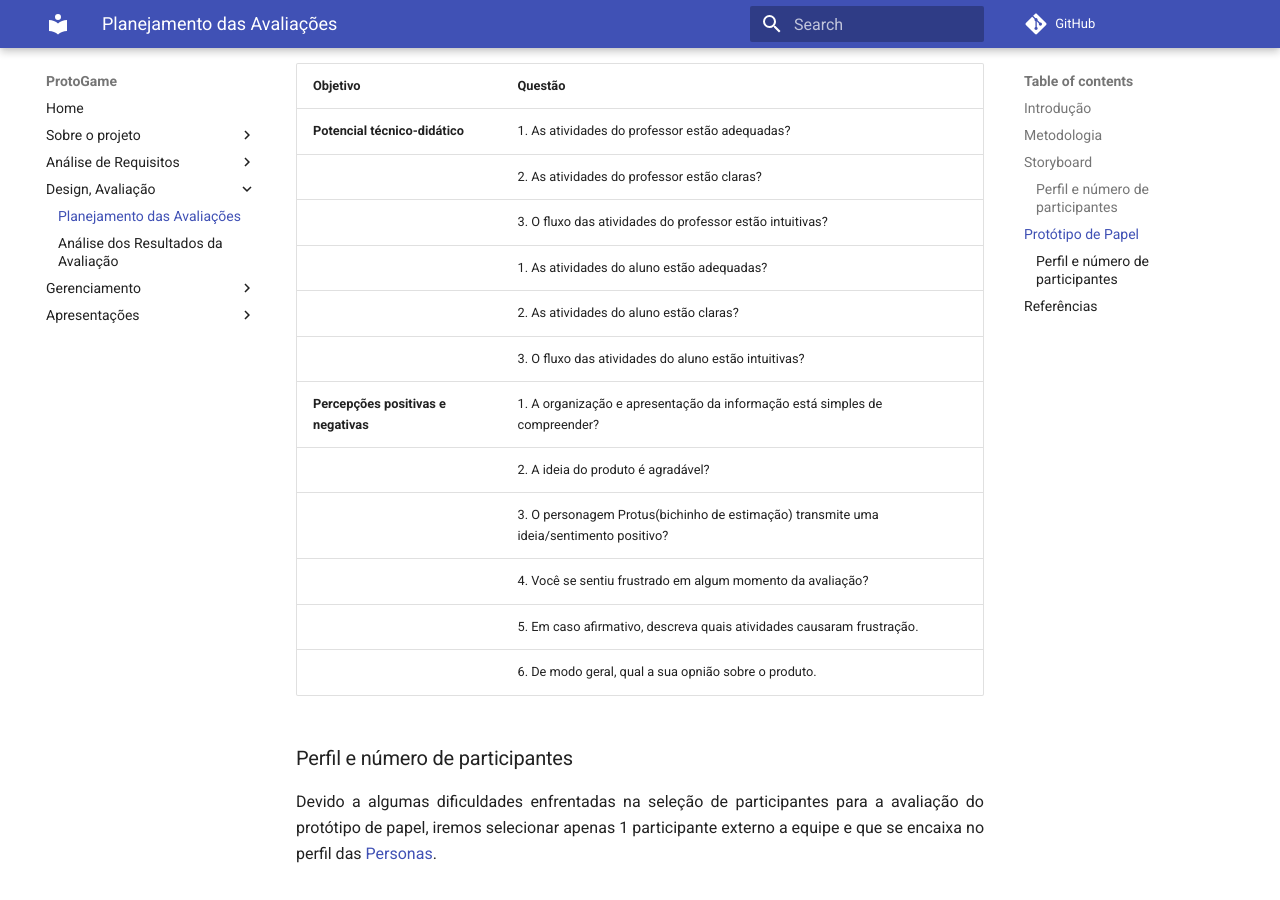
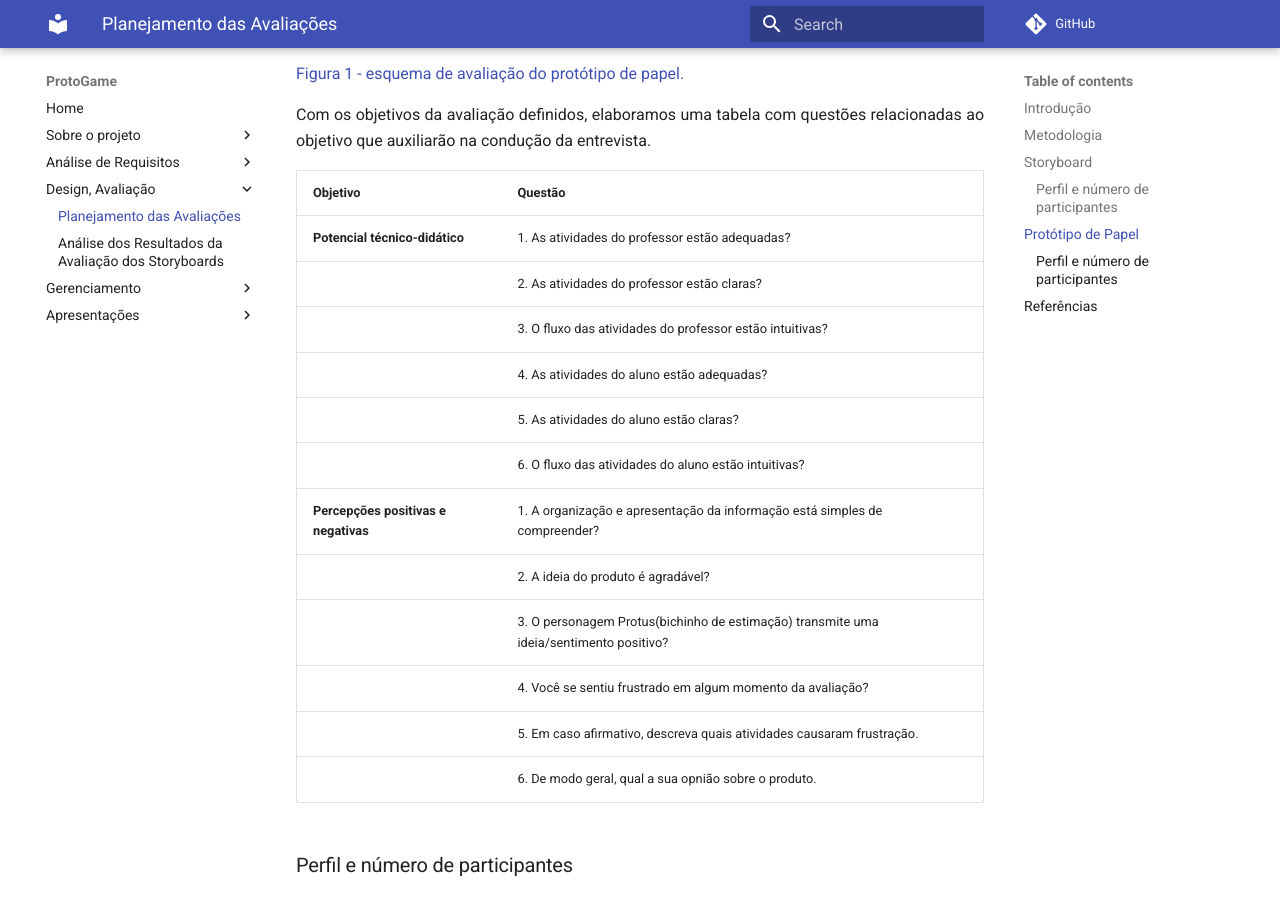
Before and after one commit to Design-de-Jogos/2020.1-ProtoGame, an MkDocs documentation site: the page built from docs/Planejamento-Avaliacao.md, in a window 1280 px wide and 900 px high, scrolled down 2916 px. Built offline with MkDocs 1.6.1 and Material for MkDocs 9.7.7, drawn with Linux system fonts in a browser that asks for light colours; comment, search, counter and statistics services are not loaded; some of the changed text lies outside the part shown.

Commit message:
adcionando versão e correções

```diff
--- a/docs/Avaliacao.md
+++ b/docs/Planejamento-Avaliacao.md
@@ -61,9 +62,9 @@
 **Potencial técnico-didático** | 1. As atividades do professor estão adequadas?
   | 2. As atividades do professor estão claras?
  | 3. O fluxo das atividades do professor estão intuitivas?
- | 1. As atividades do aluno estão adequadas?
-  | 2. As atividades do aluno estão claras?
- | 3. O fluxo das atividades do aluno estão intuitivas?
+ | 4. As atividades do aluno estão adequadas?
+  | 5. As atividades do aluno estão claras?
+ | 6. O fluxo das atividades do aluno estão intuitivas?
 **Percepções positivas e negativas** | 1. A organização e apresentação da informação está simples de compreender?
  | 2. A ideia do produto é agradável?
  | 3. O personagem Protus(bichinho de estimação) transmite uma ideia/sentimento positivo?
--- a/mkdocs.yml
+++ b/mkdocs.yml
@@ -18,8 +18,8 @@
    - Guia de Estilo: Usabilidade.md
    - Ferramentas: ferramentas.md
  - Design, Avaliação:
-   - Planejamento das Avaliações: Avaliacao.md
-   - Análise dos Resultados da Avaliação: Avaliacao-storyboard.md
+   - Planejamento das Avaliações: Planejamento-Avaliacao.md
+   - Análise dos Resultados da Avaliação dos Storyboards: Avaliacao-storyboard.md
  - Gerenciamento:
    - Riscos: Riscos.md
    - Reuniões: Reuniao.md
```
Also changed, not shown: other parts of docs/Planejamento-Avaliacao.md (+1 -0 lines).
